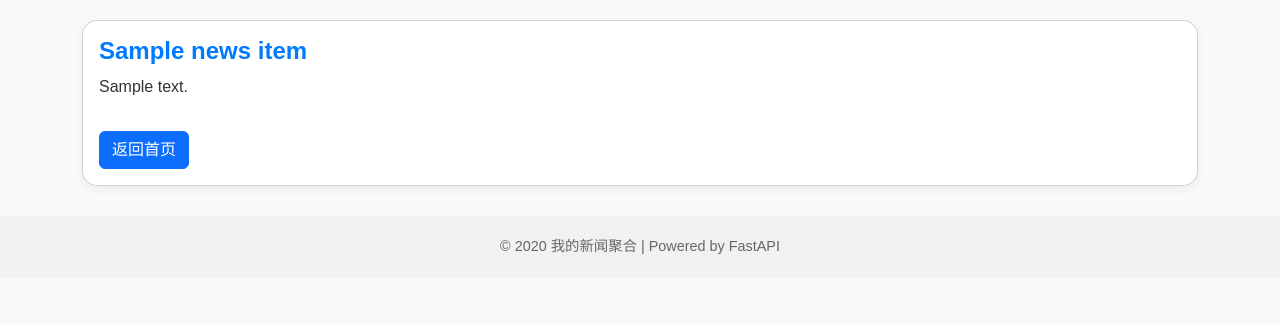
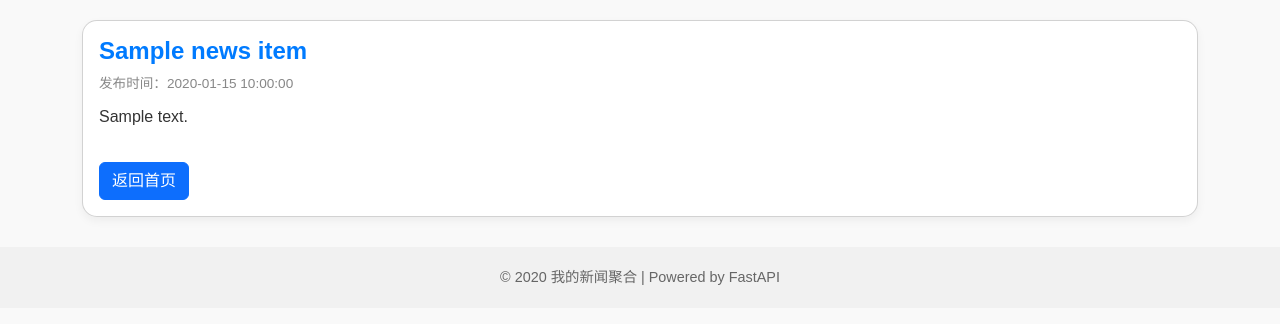
Before and after one commit to elaineling891-ux/MyNews, a FastAPI app: template templates/detail.html in a window 1280 px wide. Shown: the part 56-380 px from the top of the page. Run offline with FastAPI, Linux system fonts and the light colour scheme; the template is opened without the code that fills it: most values are stand-ins (such as "Sample title", 1, 10 or a date in 2020).

Commit message:
Update detail.html

```diff
--- a/templates/detail.html
+++ b/templates/detail.html
@@ -11,7 +11,8 @@
     .navbar-brand { color: white !important; font-weight: bold; }
     .card { border-radius: 15px; box-shadow: 0 4px 10px rgba(0,0,0,0.05); margin-top: 20px; }
     .card-title { font-size: 1.5rem; font-weight: bold; color: #007bff; }
-    .card-text { color: #333; line-height: 1.6; }
+    .card-text { color: #333; line-height: 1.6; white-space: pre-line; } /* 保留换行 */
+    .news-date { font-size: 0.85rem; color: #888; margin-bottom: 10px; display: block; }
     footer { margin-top: 30px; text-align: center; padding: 20px; background-color: #f1f1f1; font-size: 0.9rem; color: #666; }
   </style>
 </head>
@@ -26,7 +27,10 @@
   <div class="card">
     <div class="card-body">
       <h5 class="card-title">{{ news_item.title }}</h5>
-      <p class="card-text">{{ news_item.content }}</p>
+      {% if news_item.created_at %}
+        <span class="news-date">发布时间：{{ news_item.created_at }}</span>
+      {% endif %}
+      <p class="card-text">{{ news_item.content or "暂无内容" }}</p>
       <a href="/" class="btn btn-primary mt-3">返回首页</a>
     </div>
   </div>
```
